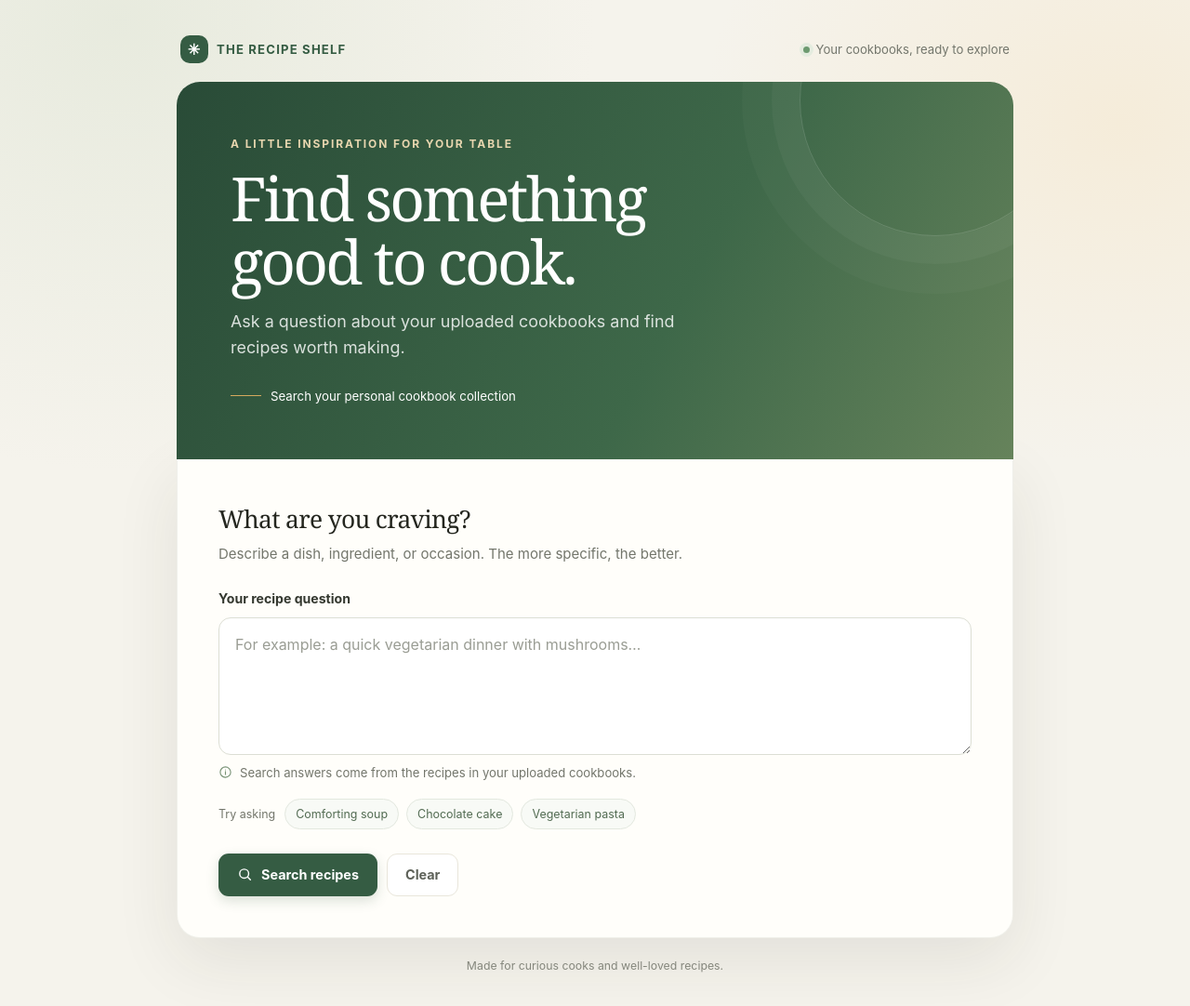
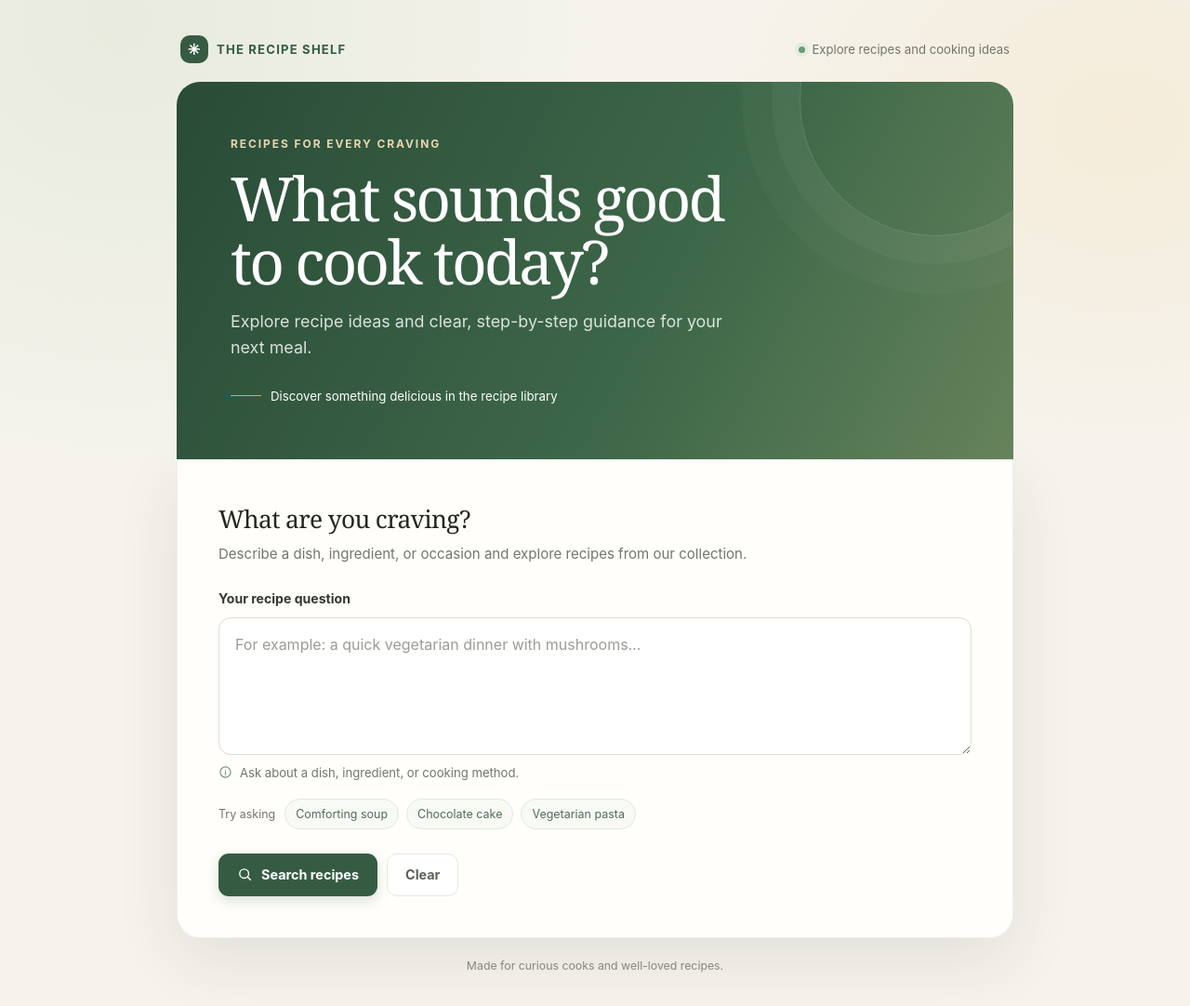
Before and after one commit to vinodakaveeti/cookbook-rag-aws, a FastAPI app: page / in a window 1280 px wide. Shown: the top 1082 px of the page at 93% size. Run offline with FastAPI, Linux system fonts and the light colour scheme.

Commit message:
changing the content on ui

```diff
--- a/templates/index.html
+++ b/templates/index.html
@@ -140,26 +140,26 @@
   <main class="shell">
     <div class="topbar">
       <div class="brand"><span class="brand-mark" aria-hidden="true">✳</span> The recipe shelf</div>
-      <div class="top-note">Your cookbooks, ready to explore</div>
+      <div class="top-note">Explore recipes and cooking ideas</div>
     </div>
 
     <header class="hero">
-      <p class="eyebrow">A little inspiration for your table</p>
-      <h1>Find something<br>good to cook.</h1>
-      <p class="hero-copy">Ask a question about your uploaded cookbooks and find recipes worth making.</p>
-      <div class="hero-accent"><span></span> Search your personal cookbook collection</div>
+      <p class="eyebrow">Recipes for every craving</p>
+      <h1>What sounds good<br>to cook today?</h1>
+      <p class="hero-copy">Explore recipe ideas and clear, step-by-step guidance for your next meal.</p>
+      <div class="hero-accent"><span></span> Discover something delicious in the recipe library</div>
     </header>
 
     <section class="content" aria-labelledby="searchHeading">
       <h2 class="section-heading" id="searchHeading">What are you craving?</h2>
-      <p class="section-subtitle">Describe a dish, ingredient, or occasion. The more specific, the better.</p>
+      <p class="section-subtitle">Describe a dish, ingredient, or occasion and explore recipes from our collection.</p>
 
       <form id="searchForm">
         <label class="field-label" for="searchQuery">Your recipe question</label>
         <textarea id="searchQuery" name="query" rows="4" aria-describedby="queryHelp" placeholder="For example: a quick vegetarian dinner with mushrooms…" required></textarea>
         <p class="helper" id="queryHelp">
           <svg width="15" height="15" viewBox="0 0 24 24" fill="none" aria-hidden="true"><path d="M12 3a9 9 0 1 0 0 18 9 9 0 0 0 0-18Z" stroke="currentColor" stroke-width="1.8"/><path d="M12 11v5m0-8h.01" stroke="currentColor" stroke-width="1.8" stroke-linecap="round"/></svg>
-          Search answers come from the recipes in your uploaded cookbooks.
+          Ask about a dish, ingredient, or cooking method.
         </p>
 
         <div class="examples" aria-label="Example searches">
@@ -184,13 +184,13 @@
       <section class="results-section" id="searchResults" aria-labelledby="resultsHeading" aria-live="polite">
         <div class="results-title-row">
           <h2 class="results-title" id="resultsHeading">Your recipe ideas</h2>
-          <span class="results-kicker">From your cookbook collection</span>
+          <span class="results-kicker">From the recipe library</span>
         </div>
         <div id="searchResultContent">
           <div class="empty-state">
             <span class="empty-icon" aria-hidden="true">✳</span>
             <h3>Your next favorite might be here</h3>
-            <p>Enter a question above to find a recipe.</p>
+            <p>Enter a question above to explore recipe ideas.</p>
           </div>
         </div>
       </section>
@@ -228,7 +228,7 @@
         searchBtn.disabled = true;
         searchBtnText.textContent = 'Searching…';
         searchBtn.querySelector('svg').outerHTML = '<span class="spinner" aria-hidden="true"></span>';
-        showStatus('info', 'Looking through your cookbooks…');
+        showStatus('info', 'Finding recipes for you…');
         searchResults.style.display = 'none';
 
         try {
@@ -240,7 +240,7 @@
           if (!response.ok) throw new Error('Search request failed with status ' + response.status);
           const data = await response.json();
           renderResults(query, data);
-          showStatus('success', 'Here are the results from your cookbooks.');
+          showStatus('success', 'Here are some recipe ideas for you.');
           searchResults.style.display = 'block';
         } catch (error) {
           console.error('Search error:', error);
@@ -259,7 +259,7 @@
         searchStatus.style.display = 'none';
         searchStatus.className = 'status-message';
         searchResults.style.display = 'none';
-        searchResultContent.innerHTML = '<div class="empty-state"><span class="empty-icon" aria-hidden="true">✳</span><h3>Your next favorite might be here</h3><p>Enter a question above to find a recipe.</p></div>';
+        searchResultContent.innerHTML = '<div class="empty-state"><span class="empty-icon" aria-hidden="true">✳</span><h3>Your next favorite might be here</h3><p>Enter a question above to explore recipe ideas.</p></div>';
         searchQuery.focus();
       });
 
```
